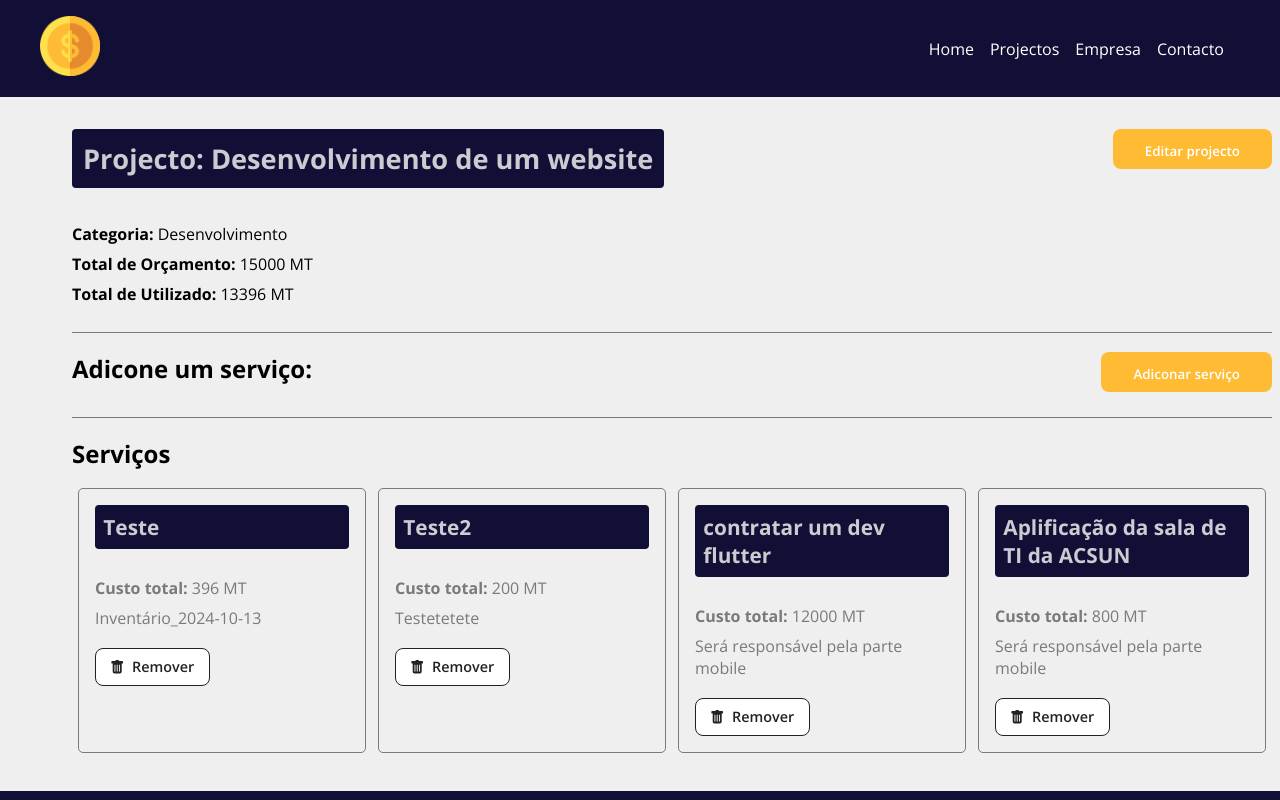
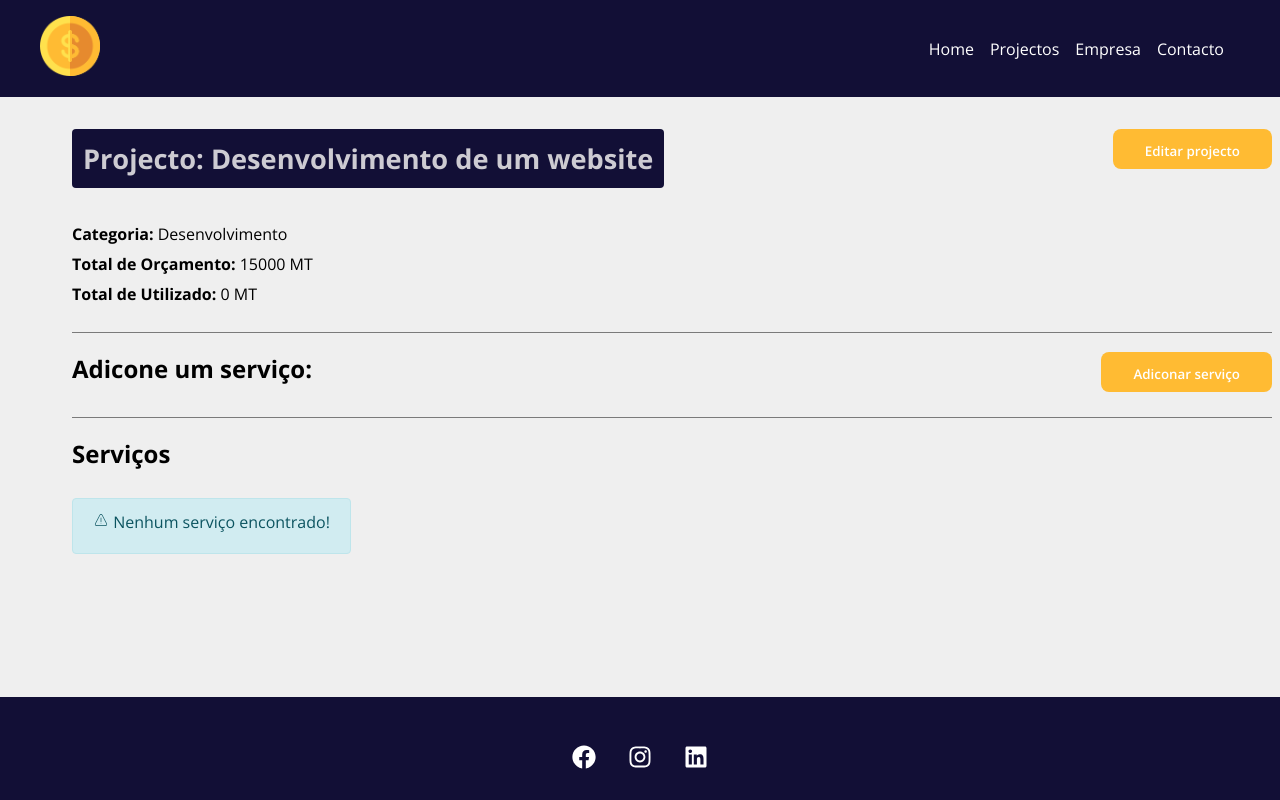
Before and after one commit to adelsonsaguateDev/costs, a React (Create React App) app: page /projecto/1 in a window 1280 px wide. Shown: the top 800 px of the page. Built offline with nearby package versions, Linux system fonts and the light colour scheme; data requests are answered from the project's data file; the HTML template or start-up script is replaced by a standard one.

Commit message:
Removendo os serviços

```diff
--- a/db.json
+++ b/db.json
@@ -8,33 +8,8 @@
         "id": "2",
         "nome": "Desenvolvimento"
       },
-      "cost": 13396,
-      "services": [
-        {
-          "name": "Teste",
-          "cost": "396",
-          "descricao": "Inventário_2024-10-13",
-          "id": "ad06969c-0111-4123-852a-d9b9f1912c5b"
-        },
-        {
-          "name": "Teste2",
-          "cost": "200",
-          "descricao": "Testetetete",
-          "id": "41f7b060-bdbf-45f7-952c-20554b32fd3d"
-        },
-        {
-          "name": "contratar um dev flutter",
-          "cost": "12000",
-          "descricao": "Será responsável pela parte mobile",
-          "id": "69db231a-c4db-4a59-885d-567289fd68a2"
-        },
-        {
-          "name": "Aplificação da sala de TI da ACSUN",
-          "cost": "800",
-          "descricao": "Será responsável pela parte mobile",
-          "id": "34763e9c-cee6-43d7-b1bb-322080ab7bcf"
-        }
-      ]
+      "cost": 0,
+      "services": []
     },
     {
       "id": "9161",
--- a/src/components/pages/Projecto.js
+++ b/src/components/pages/Projecto.js
@@ -101,12 +101,35 @@ function Projecto() {
     })
       .then((response) => response.json())
       .then((data) => {
-        showServiceForm(false)
+        showServiceForm(false);
       })
       .catch((error) => console.log(error)());
   }
 
-  function removeService(){}
+  function removeService(id, cost) {
+    const servicesUpdated = project.services.filter(
+      (service) => service.id !== id
+    );
+
+    const projectUpdated = project;
+    projectUpdated.services = servicesUpdated;
+    projectUpdated.cost = parseFloat(projectUpdated.cost) - parseFloat(cost);
+
+    fetch(`http://localhost:5000/projectos/${projectUpdated.id}`, {
+      method: "PATCH",
+      headers: {
+        "Content-Type": "application/json",
+      },
+      body: JSON.stringify(projectUpdated),
+    })
+      .then((response) => response.json())
+      .then((data) => {
+        setProject(projectUpdated);
+        setServices(servicesUpdated);
+        setMessage("Serviço removido com sucesso!");
+      })
+      .catch((error) => console.log(error)());
+  }
 
   function toggleProjectForm() {
     setShowProjectForm(!showProjectForm);
@@ -176,8 +199,7 @@ function Projecto() {
                     key={service.id}
                     handleRemove={removeService}
                   />
-               ))
-              }
+                ))}
               {services.length === 0 && (
                 <Alert type="info" message="Nenhum serviço encontrado!" />
               )}
--- a/src/components/service/ServiceCard.js
+++ b/src/components/service/ServiceCard.js
@@ -2,9 +2,9 @@ import styles from "../project/ProjectCard.module.css";
 import {BsFillTrashFill} from 'react-icons/bs'
 
 function ServiceCard({ id, name, cost, descricao, handleRemove }) {
-
   const remove = (e) => {
-
+    e.preventDefault()
+    handleRemove(id, cost)
   }
     return (
     <div className={styles.project_card}>
@@ -14,7 +14,7 @@ function ServiceCard({ id, name, cost, descricao, handleRemove }) {
       </p>
       <p>{descricao}</p>
       <div className={styles.project_card_actions}>
-        <button onclick={remove}>
+        <button onClick={remove}>
             <BsFillTrashFill />
             Remover
         </button>
```
Lines whose indentation alone changed are shown as unchanged.
